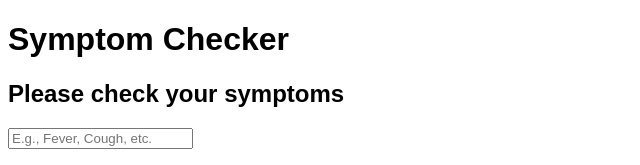
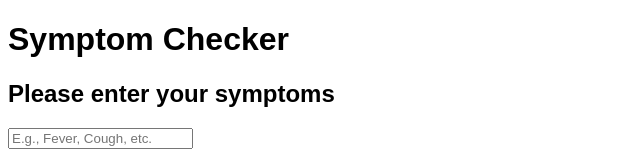
Before and after one commit to PoeticWater/HealthMateV2, a Next.js app: page /checksym in a window 1280 px wide. Shown: the top 165 px of the page, without its empty margins (0-640 px from the left). Built offline with nearby package versions, Linux system fonts and the light colour scheme.

Commit message:
Added React components (F)

```diff
--- a/src/components/CheckSymptoms.js
+++ b/src/components/CheckSymptoms.js
@@ -11,7 +11,7 @@ export default function CheckSymptoms() {
 
     return (
         <div>
-            <h2>Please check your symptoms</h2>
+            <h2>Please enter your symptoms</h2>
             <input
               type="text"
               placeholder="E.g., Fever, Cough, etc."
```
